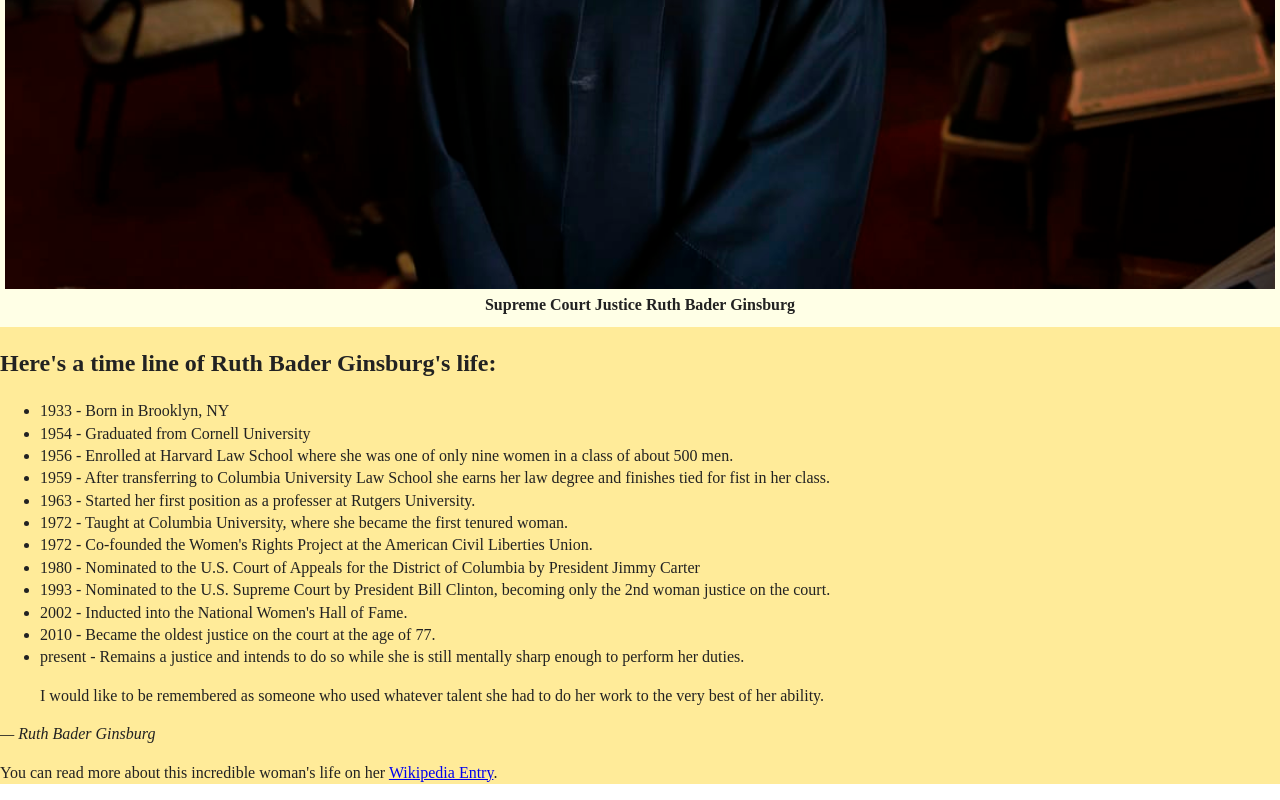
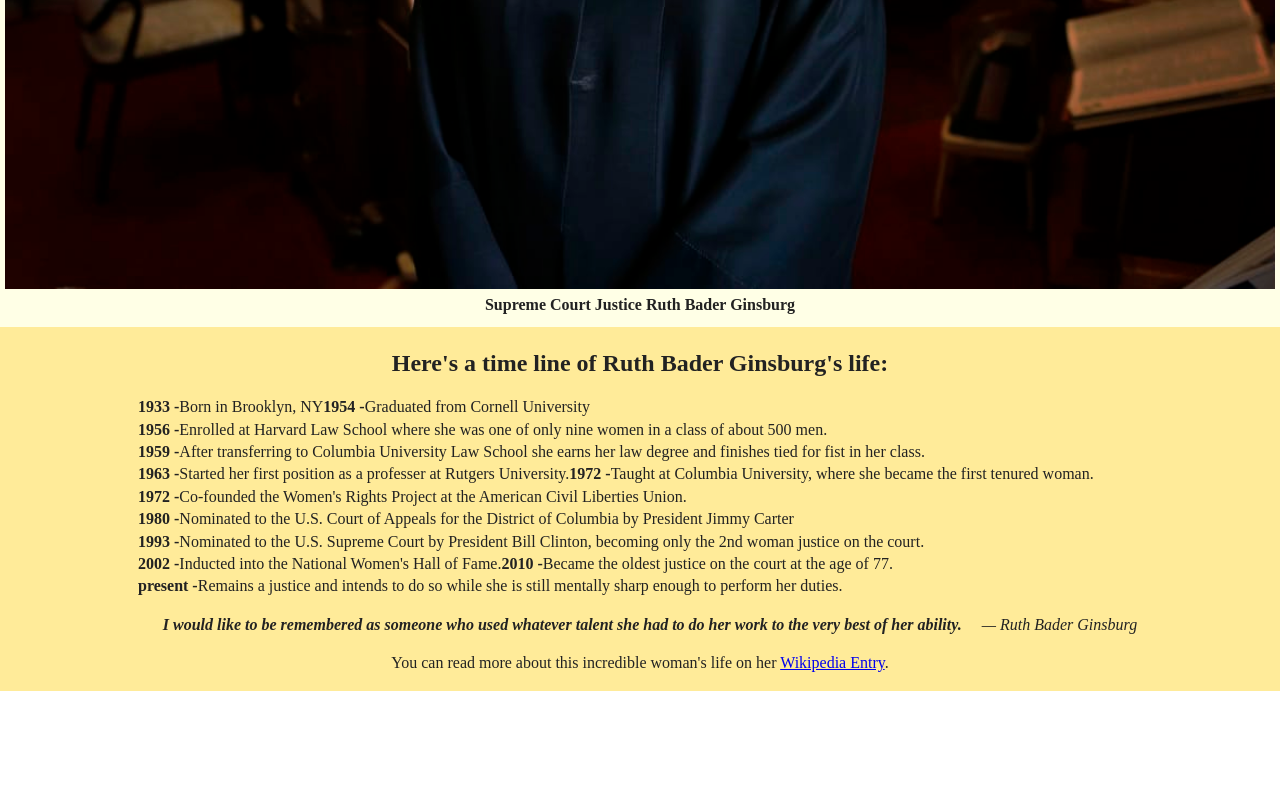
Before and after one commit to abowler2/tribute-page, a plain HTML site: page index.html in a window 1280 px wide. Shown: the part 650-1450 px from the top of the page. After the commit the page ends 1341 px from the top, so only its background shows below. Drawn offline with nearby package versions, Linux system fonts and the light colour scheme.

Commit message:
additional styling

```diff
--- a/css/main.css
+++ b/css/main.css
@@ -154,9 +154,51 @@ textarea {
         margin: 0 0 10px 0;
     }
 
+    #tribute-info {
+        display: flex;
+        justify-content: center;
+        align-items: center;
+        flex-flow: row wrap;
+        width: 100%;
+    }
 
+    #tribute-info h2 {
+        margin: 20px 15px 0px 15px;
+    }
 
+    #tribute-info ul {
+        display: flex;
+        justify-content: flex-start;
+        align-items: center;
+        flex-flow: row wrap;
+        width: 80%;
+        padding-left: 20px;
+    }
 
+    #tribute-info ul span {
+        font-weight: bold;
+    }
+
+    #tribute-info li {
+        display: flex;
+        justify-content: flex-start;
+        align-items: center;
+        flex-flow: row wrap;
+    }
+
+    #tribute-info blockquote {
+        margin: 0 10px;
+    }
+
+    #tribute-info blockquote p {
+        margin: 0 10px;
+        font-style: italic;
+        font-weight: bold;
+    }
+
+    #tribute-info p {
+        margin: 16px 20px;
+    }
 
 
 
--- a/index.html
+++ b/index.html
@@ -42,18 +42,18 @@
       <div id="tribute-info">
         <h2>Here's a time line of Ruth Bader Ginsburg's life:</h2>
         <ul>
-          <li>1933 - Born in Brooklyn, NY</li>
-          <li>1954 - Graduated from Cornell University</li>
-          <li>1956 - Enrolled at Harvard Law School where she was one of only nine women in a class of about 500 men.</li>
-          <li>1959 - After transferring to Columbia University Law School she earns her law degree and finishes tied for fist in her class.</li>
-          <li>1963 - Started her first position as a professer at Rutgers University.</li>
-          <li>1972 - Taught at Columbia University, where she became the first tenured woman.</li>
-          <li>1972 - Co-founded the Women's Rights Project at the American Civil Liberties Union.</li>
-          <li>1980 - Nominated to the U.S. Court of Appeals for the District of Columbia by President Jimmy Carter</li>
-          <li>1993 - Nominated to the U.S. Supreme Court by President Bill Clinton, becoming only the 2nd woman justice on the court.</li>
-          <li>2002 - Inducted into the National Women's Hall of Fame.</li>
-          <li>2010 - Became the oldest justice on the court at the age of 77. </li>
-          <li>present - Remains a justice and intends to do so while she is still mentally sharp enough to perform her duties.</li>
+          <li><span>1933 -</span> Born in Brooklyn, NY</li>
+          <li><span>1954 -</span> Graduated from Cornell University</li>
+          <li><span>1956 -</span> Enrolled at Harvard Law School where she was one of only nine women in a class of about 500 men.</li>
+          <li><span>1959 -</span> After transferring to Columbia University Law School she earns her law degree and finishes tied for fist in her class.</li>
+          <li><span>1963 -</span> Started her first position as a professer at Rutgers University.</li>
+          <li><span>1972 -</span> Taught at Columbia University, where she became the first tenured woman.</li>
+          <li><span>1972 -</span> Co-founded the Women's Rights Project at the American Civil Liberties Union.</li>
+          <li><span>1980 -</span> Nominated to the U.S. Court of Appeals for the District of Columbia by President Jimmy Carter</li>
+          <li><span>1993 -</span> Nominated to the U.S. Supreme Court by President Bill Clinton, becoming only the 2nd woman justice on the court.</li>
+          <li><span>2002 -</span> Inducted into the National Women's Hall of Fame.</li>
+          <li><span>2010 -</span> Became the oldest justice on the court at the age of 77. </li>
+          <li><span>present -</span> Remains a justice and intends to do so while she is still mentally sharp enough to perform her duties.</li>
         </ul>
         <blockquote>
           <p>I would like to be remembered as someone who used whatever talent she had to do her work to the very best of her ability.</p>
```
